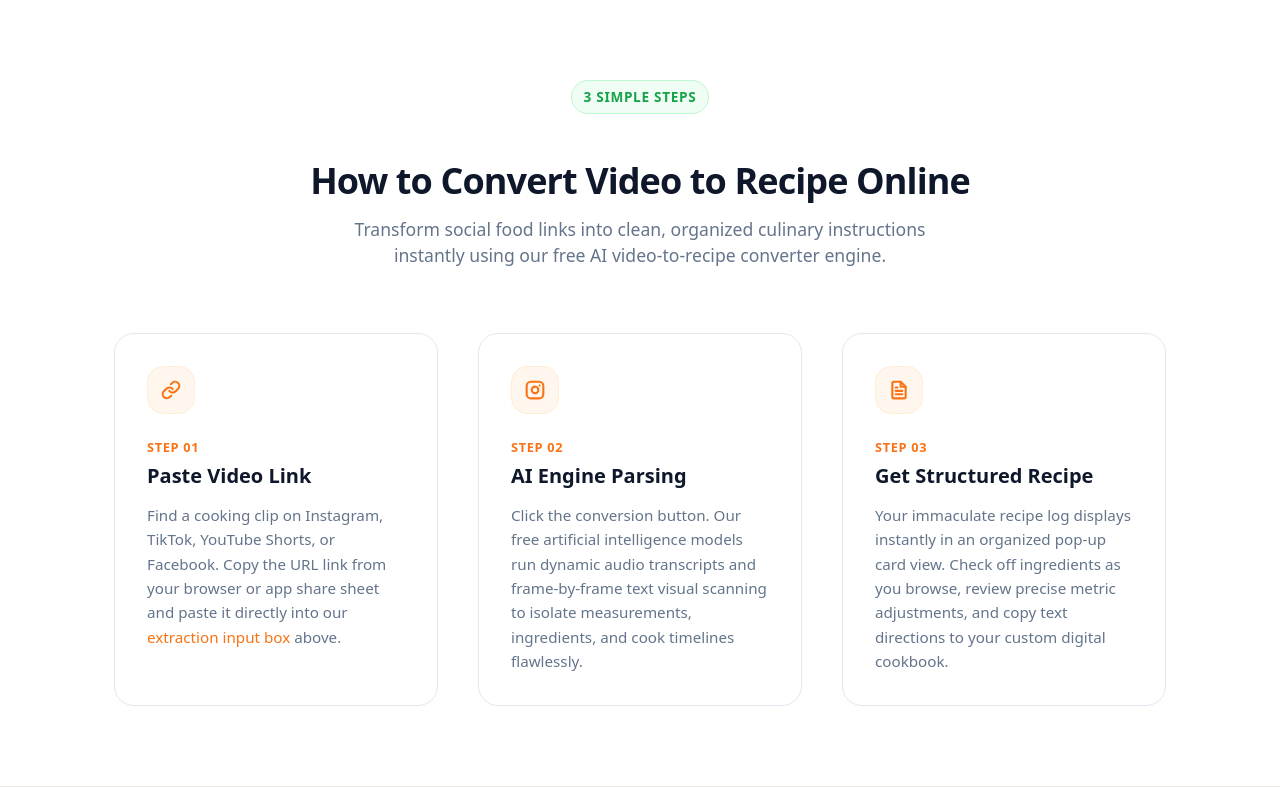
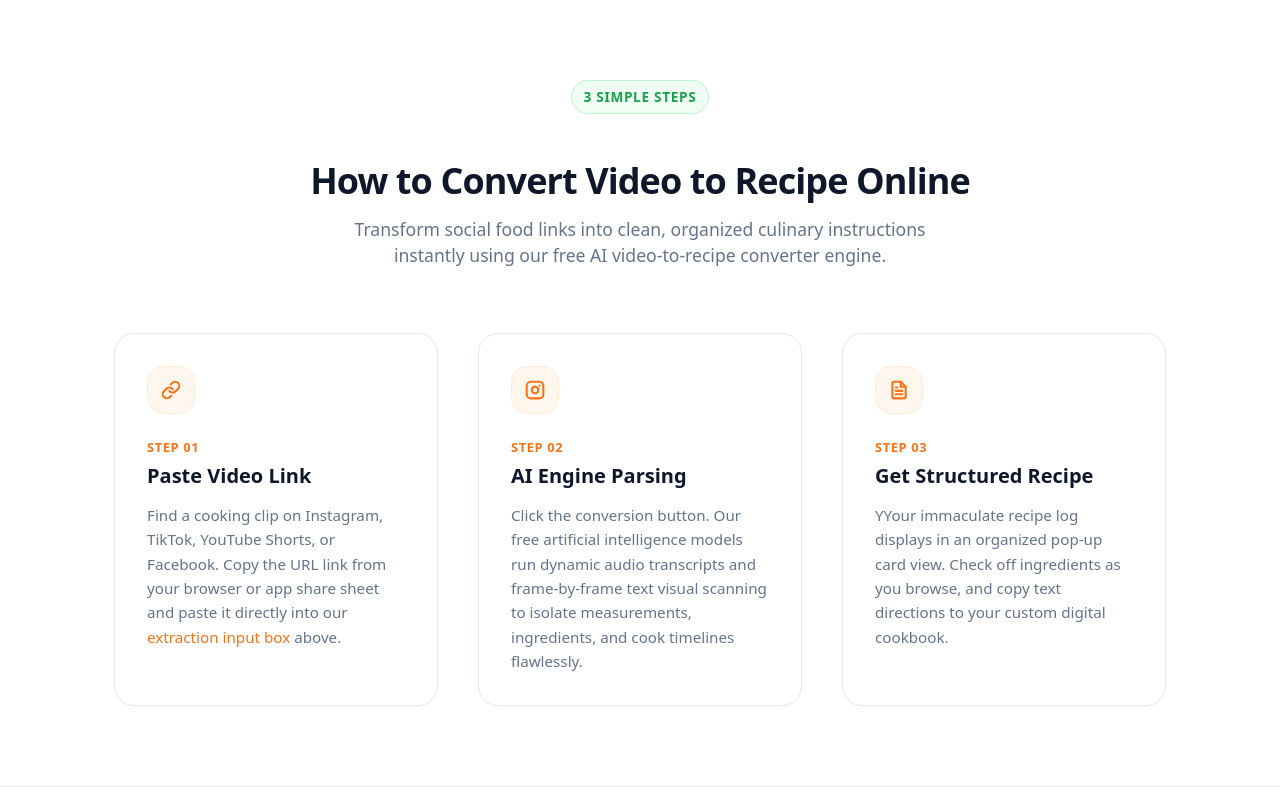
Before and after one commit to MaximumChimp/ReelRecipe, a Django app: template core/templates/core/home.html in a window 1280 px wide. Shown: the part 1987-2774 px from the top of the page. Run offline with Django 5.2, Linux system fonts and the light colour scheme; the template is opened without the code that fills it, so the values that code supplies are empty.

Commit message:
changes in description for home and footer

```diff
--- a/core/templates/core/home.html
+++ b/core/templates/core/home.html
@@ -434,7 +434,7 @@ function downloadRecipeAsImage() {
                 <span style="font-size: 0.8rem; font-weight: 700; color: #f97316; text-transform: uppercase; letter-spacing: 0.05em; display: block; margin-bottom: 0.25rem;">Step 03</span>
                 <h3 style="font-size: 1.25rem; font-weight: 700; margin-bottom: 0.75rem; color: #0f172a;">Get Structured Recipe</h3>
                 <p style="color: #64748b; font-size: 0.95rem; line-height: 1.6; margin: 0;">
-                    Your immaculate recipe log displays instantly in an organized pop-up card view. Check off ingredients as you browse, review precise metric adjustments, and copy text directions to your custom digital cookbook.
+                    YYour immaculate recipe log displays in an organized pop-up card view. Check off ingredients as you browse, and copy text directions to your custom digital cookbook.
                 </p>
             </div>
 
```
